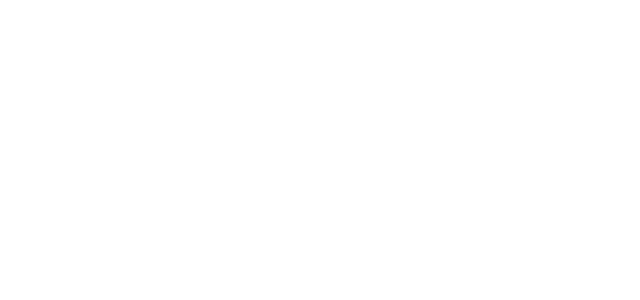
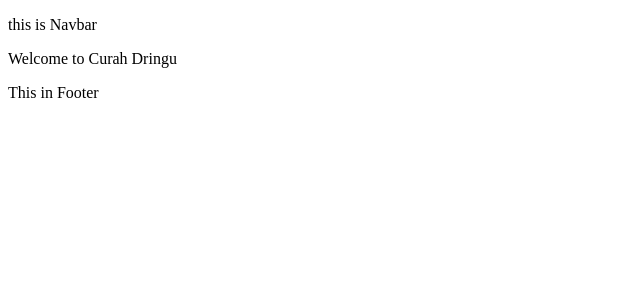
Before and after one commit to zaiinhs/curahdringu, a Next.js app: page / in a window 1280 px wide. Shown: the top 300 px of the page, without its empty margins (0-640 px from the left). Built offline with nearby package versions, Linux system fonts and the light colour scheme.

Commit message:
feat: add structure page and component

```diff
--- /dev/null
+++ b/src/components/Footer/index.tsx
@@ -0,0 +1,3 @@
+export const FooterComponent = () => {
+  return <p>This in Footer</p>;
+};
--- /dev/null
+++ b/src/components/Head/index.tsx
@@ -0,0 +1,15 @@
+import Head from "next/head";
+
+export const HeadComponent = () => {
+  return (
+    <Head>
+      <title>Curah Dringu | Official Website </title>
+      <meta
+        name="description"
+        content="Curah Dringu adalah sebuah desa yang berada di Kecamatan Tongas, Kabupaten Probolinggo, provinsi Jawa Timur, Indonesia. Curah Dringu merupakan salah satu desa di Kec. Tongas yang terletak di pantai Selat Madura."
+      />
+      <meta name="viewport" content="width=device-width, initial-scale=1" />
+      <link rel="icon" href="/favicon.ico" />
+    </Head>
+  );
+};
--- /dev/null
+++ b/src/components/Layout/index.tsx
@@ -0,0 +1,12 @@
+import { FooterComponent } from "../Footer";
+import { NavbarComponent } from "../Navbar";
+
+export const Layout = ({ children }: any) => {
+  return (
+    <>
+      <NavbarComponent />
+      {children}
+      <FooterComponent />
+    </>
+  );
+};
--- /dev/null
+++ b/src/components/Navbar/index.tsx
@@ -0,0 +1,10 @@
+import { HeadComponent } from "../Head";
+
+export const NavbarComponent = () => {
+  return (
+    <>
+      <HeadComponent />
+      <p>this is Navbar</p>
+    </>
+  );
+};
--- /dev/null
+++ b/src/components/views/About/index.tsx
@@ -0,0 +1,5 @@
+import { Layout } from "@/components/Layout";
+
+export const AboutView = () => {
+  return <Layout>This is About Page</Layout>;
+};
--- /dev/null
+++ b/src/components/views/Home/index.tsx
@@ -0,0 +1,5 @@
+import { Layout } from "@/components/Layout";
+
+export const HomeView = () => {
+  return <Layout>Welcome to Curah Dringu</Layout>;
+};
--- a/src/pages/index.tsx
+++ b/src/pages/index.tsx
@@ -1,17 +1,10 @@
-import Head from "next/head";
+import { HeadComponent } from "@/components/Head";
+import { HomeView } from "@/components/views/Home";
 
 export default function Home() {
   return (
     <>
-      <Head>
-        <title>Curah Dringu | Official Website </title>
-        <meta
-          name="description"
-          content="Curah Dringu adalah sebuah desa yang berada di Kecamatan Tongas, Kabupaten Probolinggo, provinsi Jawa Timur, Indonesia. Curah Dringu merupakan salah satu desa di Kec. Tongas yang terletak di pantai Selat Madura."
-        />
-        <meta name="viewport" content="width=device-width, initial-scale=1" />
-        <link rel="icon" href="/favicon.ico" />
-      </Head>
+      <HomeView />
     </>
   );
 }
```
Also changed, not shown: src/pages/about.tsx (added, +7 -0 lines).
